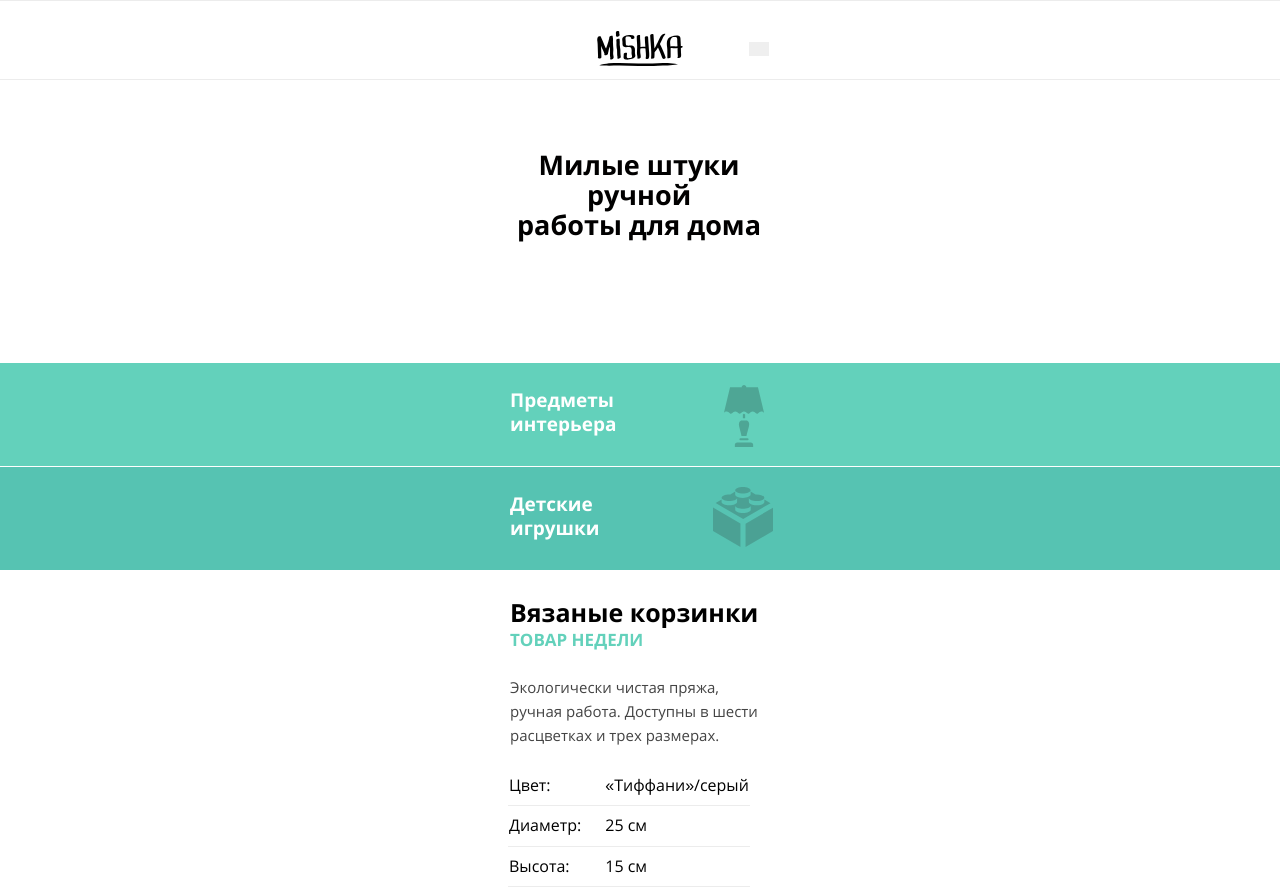
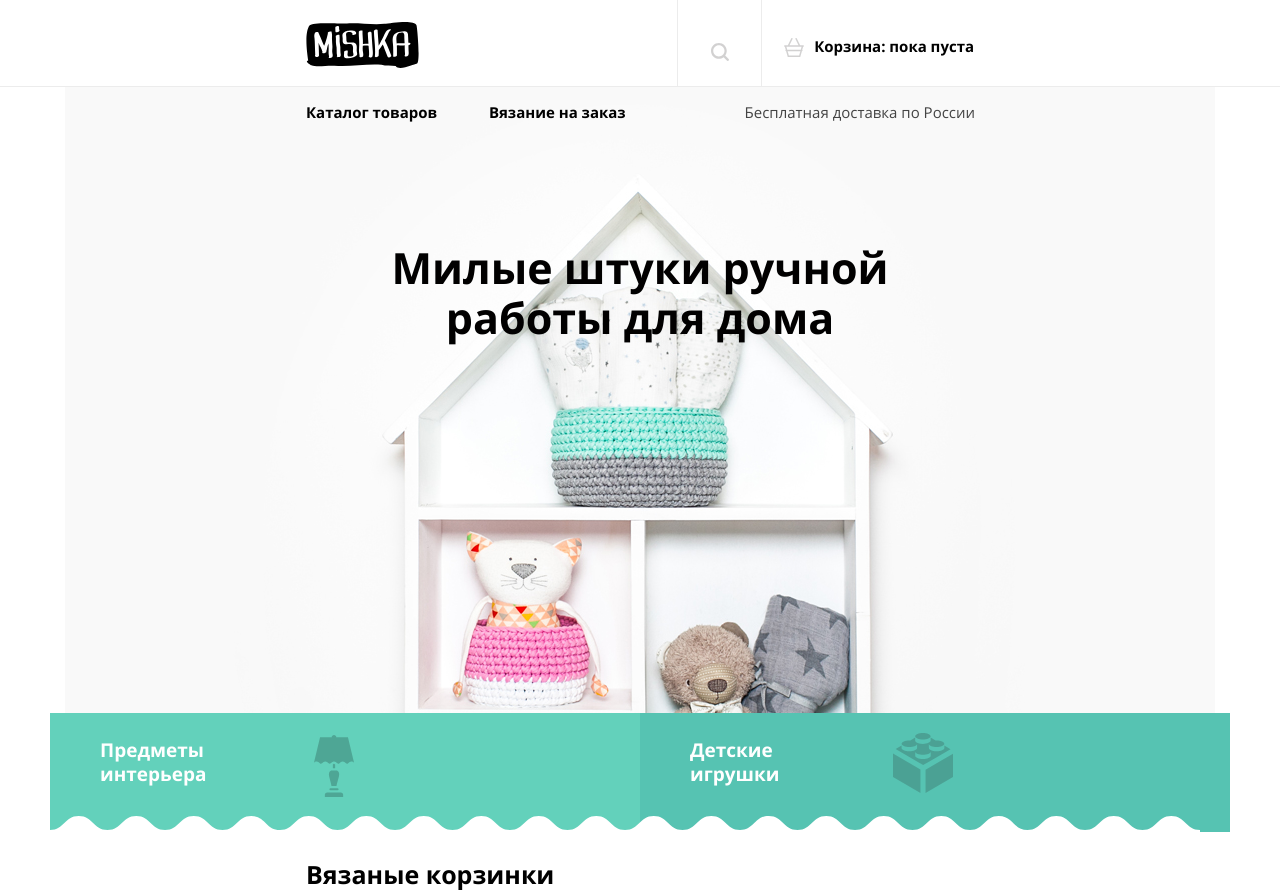
Before and after one commit to Serhiog/1157011-mishka-19, a website: page source/index.html in a window 1280 px wide. Shown: the top 892 px of the page. Drawn offline with nearby package versions, Linux system fonts and the light colour scheme; files that its build step writes are made by us from their sources.

Commit message:
Первая часть адаптива планшетной версии

```diff
--- a/source/index.html
+++ b/source/index.html
@@ -14,10 +14,12 @@
 <header class="page-header">
   <div class="container">
     <div class="page-header__wrapper">
-      <div class="page-header__logo site-logo">
-        <a class="site-logo__link" href="index.html">
-          <img class="site-logo__image" src="img/logo-mobile.svg" alt="Логотип сайта" width="86"
-               height="35">
+      <div class="page-header__logo">
+        <a class="page-header__link" href="index.html">
+          <img class="page-header__image" src="img/logo-mobile.svg" alt="Логотип сайта" width="86"
+               height="35"/>
+          <img class="page-header__image--middle" src="img/logo-tablet.svg" alt="Логотип сайта" width="113"
+               height="46"/>
         </a>
       </div>
       <div class="page-header__container-button">
--- a/source/less/blocks/container.less
+++ b/source/less/blocks/container.less
@@ -4,4 +4,9 @@
   padding-left: 30px;
   padding-right: 30px;
   margin: 0 auto;
+  @media (min-width: 768px) {
+    max-width: 768px;
+    padding-left: 50px;
+    padding-right: 50px;
+  }
 }
--- a/source/less/blocks/main-categories.less
+++ b/source/less/blocks/main-categories.less
@@ -4,9 +4,17 @@
   background-position: top;
   min-height: 373px;
   background-position-y: -16px;
-  //@media (min-width: 700px) {
-  //  display: none;
-  //}
+  @media (min-width: 768px) {
+    background-image: url("@{path}img/hero-desktop@1x.jpg");
+    background-position-y: 0;
+    margin-top: -65px;
+    position: relative;
+    border-top: 1px solid #ECECEC;
+    display: flex;
+    flex-wrap: wrap;
+    flex-direction: column;
+    min-height: 746px;
+  }
 }
 
 .main-categories__title {
@@ -20,24 +28,58 @@
   padding-top: 71px;
   margin: 0;
   margin-left: 7px;
+  @media (min-width: 768px) {
+    margin: 0 auto;
+    font-family: @font700;
+    font-size: 43px;
+    font-weight: 700;
+    line-height: 50px;
+    width: 508px;
+    br {
+      display: none
+    }
+
+    margin-top: 85px;
+  }
 }
 
 .main-categories__list {
   list-style-type: none;
   .m0p0;
-  Wdx0r display: flex;
+  display: flex;
   flex-wrap: wrap;
   margin-top: 123px;
+  @media (min-width: 768px) {
+    margin-top: auto;
+    flex-direction: row;
+    padding-right: 50px;
+    padding-left: 50px;
+    position: relative;
+    &::after {
+      content: url("@{path}img/bg-zigzag-fill.svg");
+      position: absolute;
+      top: 103px;
+    }
+  }
 }
+
 
 .main-categories__item {
   width: 100%;
   height: 103px;
   position: relative;
+  @media (min-width: 768px) {
+    width: auto;
+    flex-grow: 1;
+    min-height: 119px;
+  }
 }
 
 .main-categories__item + .main-categories__item {
   margin-top: 1px;
+  @media (min-width: 768px) {
+    margin: 0;
+  }
 }
 
 .main-categories__link {
--- a/source/less/blocks/menu.less
+++ b/source/less/blocks/menu.less
@@ -5,6 +5,11 @@
   .flex;
   width: 320px;
   margin-left: -30px;
+  @media (min-width: 768px) {
+    width: 100%;
+    justify-content: space-between;
+    margin-left: 0;
+  }
 }
 
 .menu__item {
@@ -15,26 +20,65 @@
   padding-left: 70px;
   position: relative;
   border-bottom: 1px solid #ececec;
+  @media (min-width: 768px) {
+    width: auto;
+    padding-left: 0;
+    padding-top: 0;
+    border-bottom: none;
+  }
+
   &:first-child {
     border-top: 1px solid #ececec;
+    @media (min-width: 768px) {
+      border: none;
+      z-index: 1;
+    }
+  }
+}
+
+.menu__item:nth-child(2) {
+  @media (min-width: 768px) {
+    z-index: 2;
   }
 }
 
 
 .menu__item--search {
   position: relative;
+  @media (min-width: 768px) {
+    margin-top: -100px;
+  }
+
+  & .menu__item-link {
+    @media (min-width: 768px) {
+      font-size: 0;
+    }
+
+
+  }
 
   &::before {
     content: url("@{path}img/icon-search.svg");
     opacity: 0.2;
     position: absolute;
     left: 33px;
-    top: 32px;
+    top: 43px;
+  }
+}
+
+.menu__item--search {
+  @media (min-width: 768px) {
+    border-left: 1px solid #ECECEC;
+    border-right: 1px solid #ECECEC;
+    width: 85px;
   }
 }
 
 .menu__item--cart {
   position: relative;
+  @media (min-width: 768px) {
+    margin-top: -66px;
+  }
 
   &::before {
     content: url("@{path}img/icon-cart.svg");
@@ -42,6 +86,10 @@
     position: absolute;
     left: 30px;
     top: 31px;
+    @media (min-width: 768px) {
+      top: 4px;
+      left: -30px;
+    }
   }
 }
 
@@ -54,4 +102,12 @@
   color: #000000;
   padding-left: 5px;
 
+
+  @media (min-width: 768px) {
+    font-family: @font700;
+    font-size: 15px;
+    font-weight: 700;
+    line-height: 24px;
+    padding: 0;
+  }
 }
--- a/source/less/blocks/page-header.less
+++ b/source/less/blocks/page-header.less
@@ -1,9 +1,12 @@
 .page-header {
   box-shadow: 0 1px 0 #ececec, inset 0 1px 0 #ececec;
+  @media (min-width: 768px) {
+    box-shadow: none;
+  }
 }
-//ВРЕМЕННО ДЛЯ КАТАЛОГА--------------------------------------------
+
 .page-header--temporary {
-  MARGIN-TOP: 306px;
+  margin-top: 306px;
 }
 
 .page-header__wrapper {
@@ -11,20 +14,63 @@
   .flex();
   min-height: 79px;
   align-items: center;
+  @media (min-width: 768px) {
+    justify-content: space-between;
+  }
 }
 
 .page-header__logo {
   margin: 0 auto;
   padding-top: 22px;
+  @media (min-width: 768px) {
+    margin: 0;
+    width: 371px;
+    padding-top: 22px;
+    padding-bottom: 22px;
+  ;
+  }
+}
+
+.page-header__image {
+  @media (min-width: 768px) {
+    display: none;
+  }
+
+  &--middle {
+    display: none;
+    @media (min-width: 768px) {
+      display: block;
+    }
+  }
 }
 
 .page-header__menu {
   margin-top: 17px;
   display: none;
+  @media (min-width: 768px) {
+    display: block;
+    width: 100%;
+    margin-top: 10px;
+    position: relative;
+    &::before {
+      content: "Бесплатная доставка по России";
+      position: absolute;
+      font-family: @font400;
+      font-size: 15px;
+      font-weight: 400;
+      line-height: 24px;
+      color: #444444;
+      right: -1px;
+      z-index: 1;
+    }
+  }
 }
 
 .page-header__container-button {
   margin-top: -18px;
+  @media (min-width: 768px) {
+    display: none;
+  }
 }
 
 .page-header__button--close {
```
